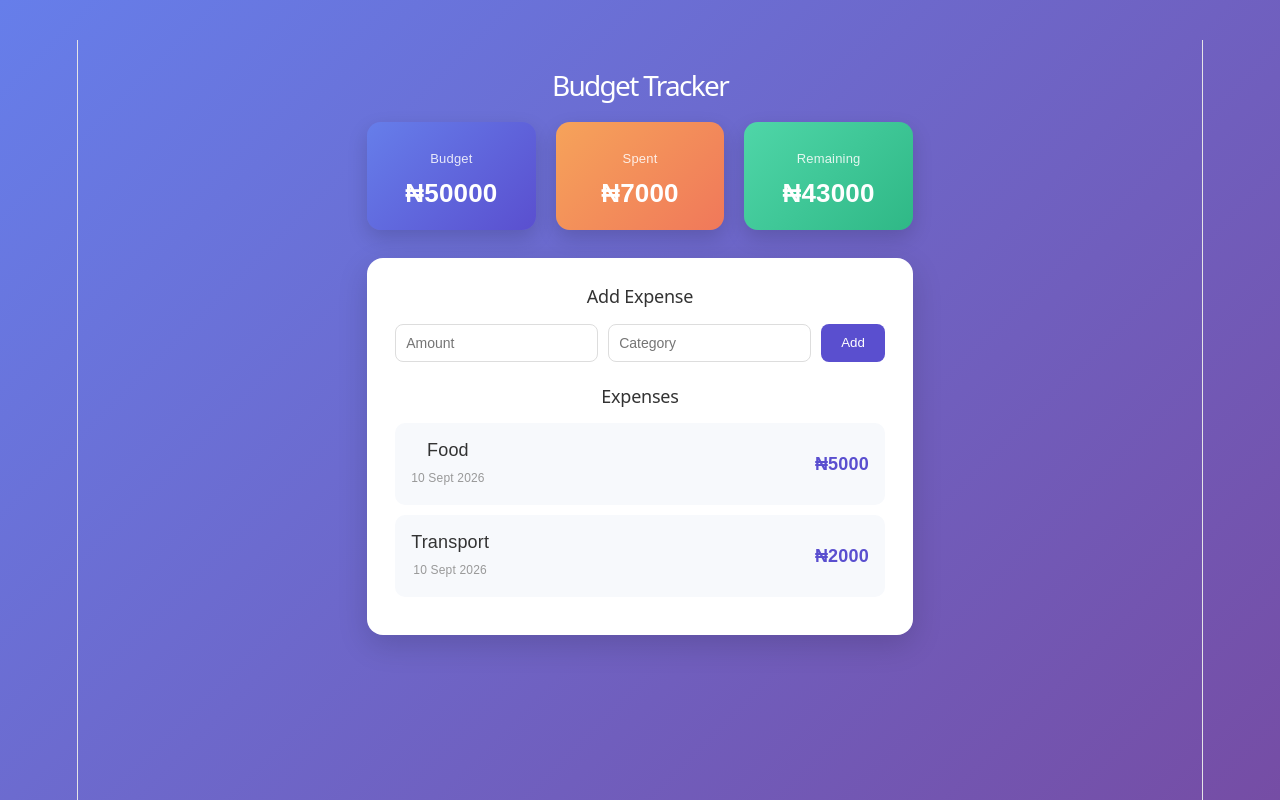
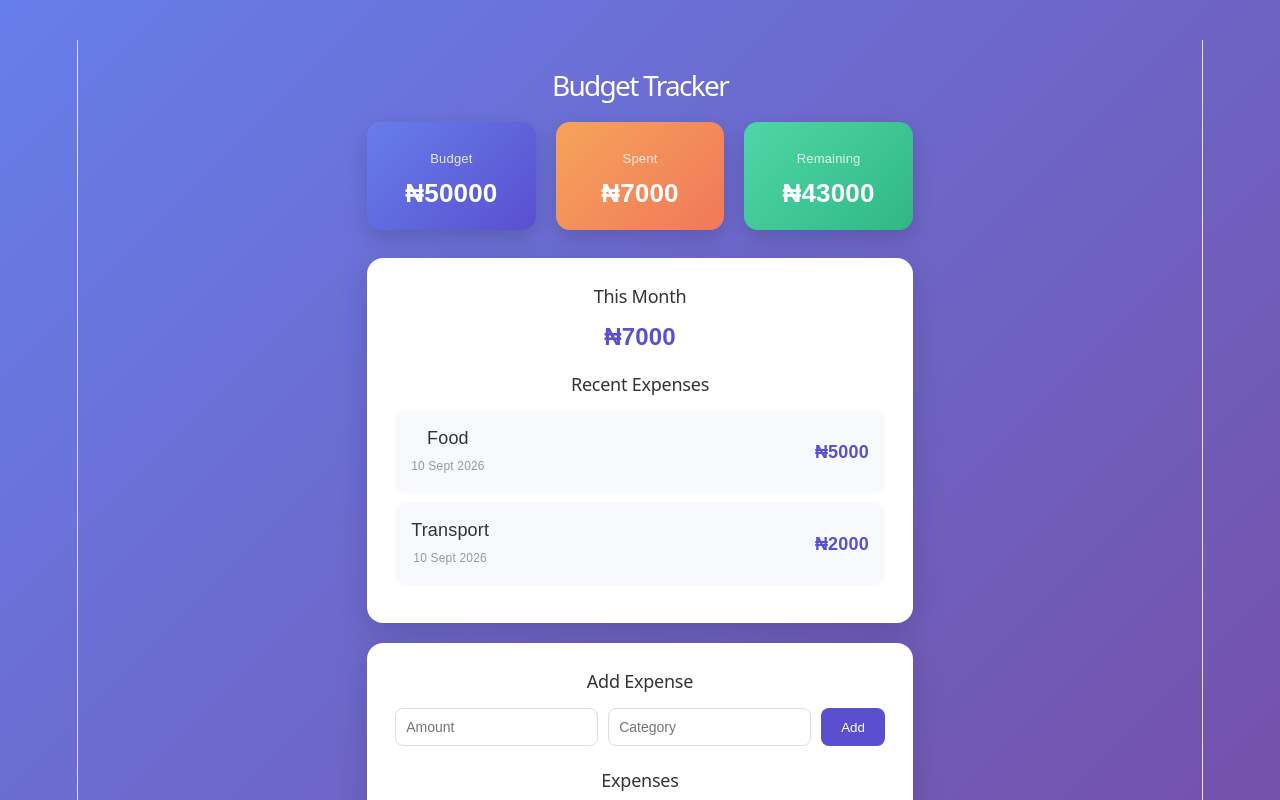
Before and after one commit to Esther-Royalty/AI-PRJ, a React (Vite) app in the folder 03-react/budget-tracker/: page / in a window 1280 px wide. Shown: the top 800 px of the page. Built offline with nearby package versions, Linux system fonts and the light colour scheme.

Commit message:
Add this-month total, recent expenses list, and card spacing fixes

```diff
--- a/03-react/budget-tracker/src/App.css
+++ b/03-react/budget-tracker/src/App.css
@@ -68,6 +68,7 @@ h1 {
   border-radius: 16px;
   padding: 28px;
   box-shadow: 0 10px 30px rgba(0, 0, 0, 0.15);
+  margin-bottom: 20px;
 }
 
 h2 {
@@ -133,3 +134,9 @@ h2 {
   color: #999;
   margin-top: 2px;
 }
+.month-total {
+  font-size: 24px;
+  font-weight: bold;
+  color: #5a4fcf;
+  margin-bottom: 24px;
+}
--- a/03-react/budget-tracker/src/App.jsx
+++ b/03-react/budget-tracker/src/App.jsx
@@ -13,6 +13,27 @@ function App() {
 
   const total = expenses.reduce((sum, expense) => sum + expense.amount, 0)
   const remaining = budget - total
+
+  const now = new Date()
+  const currentMonth = now.getMonth()
+  const currentYear = now.getFullYear()
+
+  const thisMonthExpenses = expenses.filter((expense) => {
+    const expenseDate = new Date(expense.date)
+    return (
+      expenseDate.getMonth() === currentMonth &&
+      expenseDate.getFullYear() === currentYear
+    )
+   })
+
+  const thisMonthTotal = thisMonthExpenses.reduce(
+    (sum, expense) => sum + expense.amount,
+    0
+   )
+
+  const recentExpenses = [...expenses]
+   .sort((a, b) => new Date(b.date) - new Date(a.date))
+   .slice(0, 5)
 
   function handleAddExpense() {
     if (newAmount === "" || newCategory === "") {
@@ -32,6 +53,7 @@ function App() {
   }
 
   return (
+
     <div className="app">
       <h1>Budget Tracker</h1>
 
@@ -49,6 +71,32 @@ function App() {
           <div className="stat-value">₦{remaining}</div>
         </div>
       </div>
+
+      <div className="expenses-card">
+  <h2>This Month</h2>
+  <p className="month-total">₦{thisMonthTotal}</p>
+
+  <h2>Recent Expenses</h2>
+  <ul className="expense-list">
+    {recentExpenses.map((expense, index) => (
+      <li key={index} className="expense-item">
+        <div>
+          <span className="expense-category">{expense.category}</span>
+          <div className="expense-date">
+            {expense.date
+              ? new Date(expense.date).toLocaleDateString("en-NG", {
+                  day: "numeric",
+                  month: "short",
+                  year: "numeric",
+                })
+              : "No date"}
+          </div>
+        </div>
+        <span className="expense-amount">₦{expense.amount}</span>
+      </li>
+    ))}
+  </ul>
+</div>
 
       <div className="expenses-card">
         <h2>Add Expense</h2>
@@ -93,6 +141,7 @@ function App() {
       </div>
     </div>
   )
+
 }
 
 export default App
```
